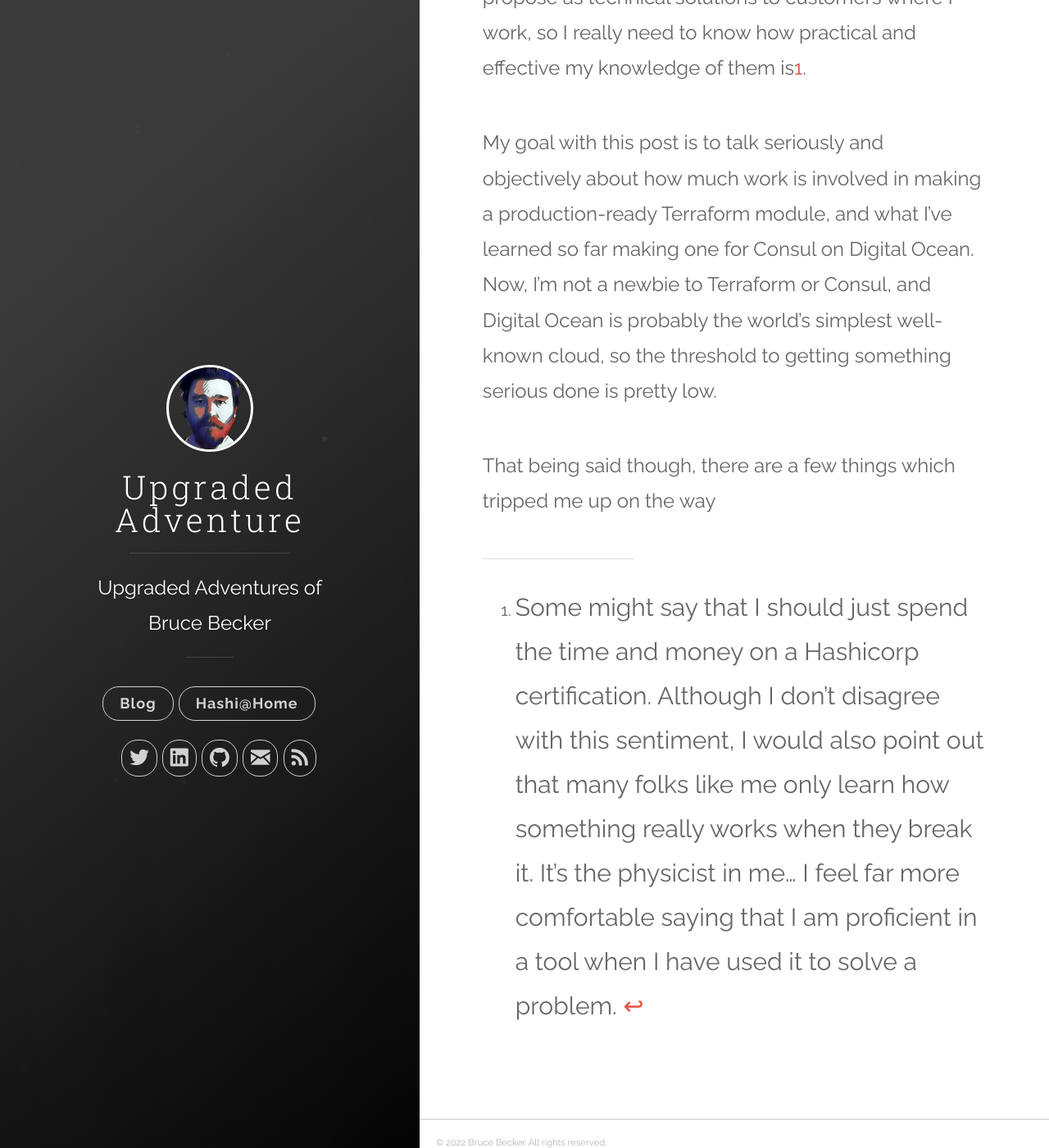
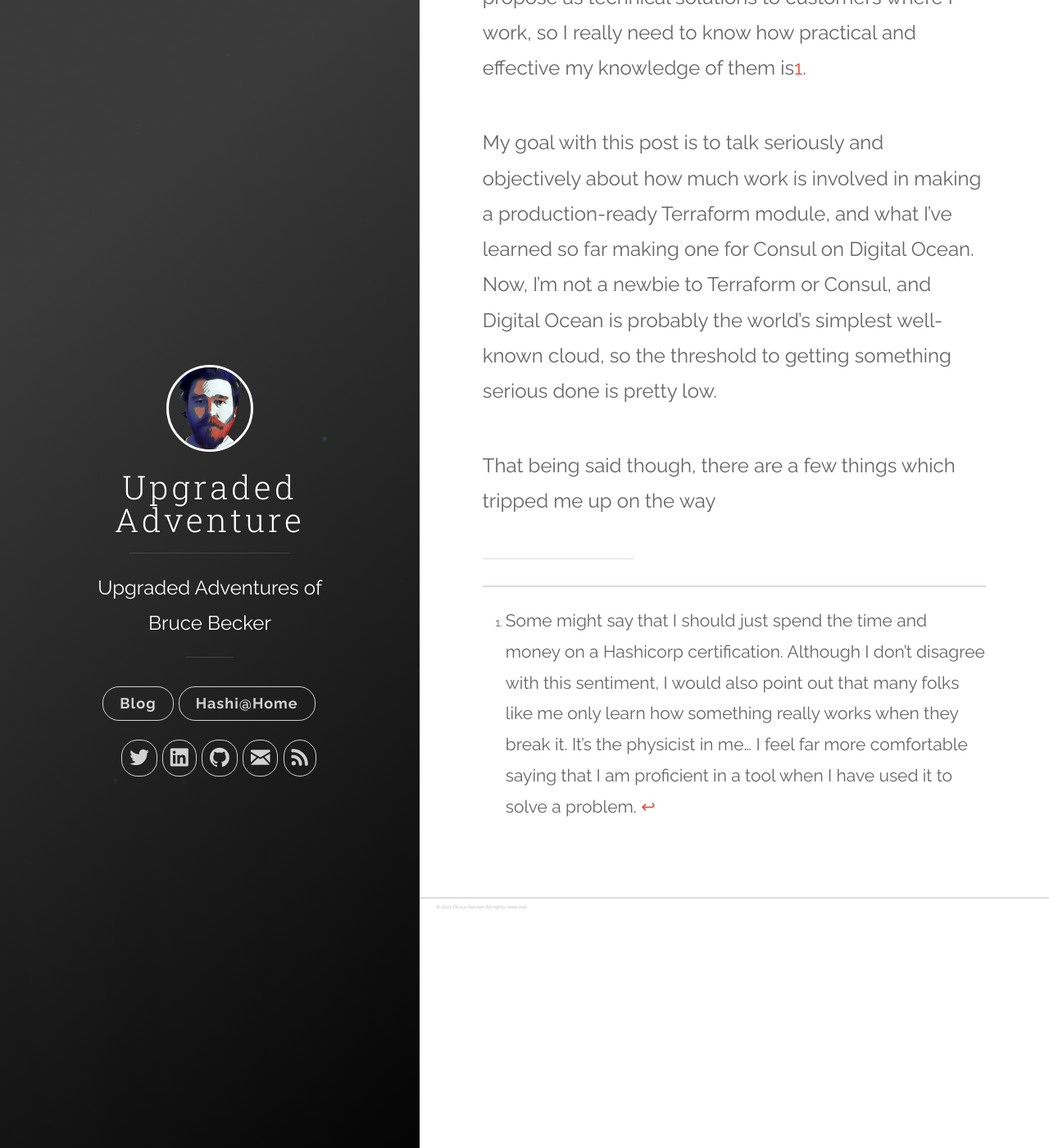
Before and after one commit to brucellino/upgraded-adventure, a Jekyll site: the page built from _posts/2022-08-01-consul-digitalocean.md, in a window 1280 px wide and 1400 px high, scrolled down 1146 px. Shown: the whole window at 82% size. Built offline with Jekyll 4.4.1, drawn with Linux system fonts in a browser that asks for light colours.

Commit message:
feat(style): increase width and add footer class
Signed-off-by: Bruce Becker <brucellino@protonmail.com>

```diff
--- a/_sass/uno.scss
+++ b/_sass/uno.scss
@@ -1537,20 +1537,28 @@
 .content-wrapper {
   z-index: 800;
   width: 60%;
-  max-width: 800px;
+  // max-width: 800px;
   margin-left: 40%;
 }
 
 .content-wrapper__inner {
   margin: 0 10%;
   padding: 50px 0;
+}
+
+.footnotes {
+  display: block;
+  padding: 2em 0 0 0;
+  border-top: 2px solid #dddddd;
+  font-size: 0.7em;
+  color: #666666;
 }
 
 .footer {
   display: block;
   padding: 2em 0 0 0;
   border-top: 2px solid #dddddd;
-  font-size: 0.7em;
+  font-size: 0.2em;
   color: #b3b3b3;
 }
 
```
